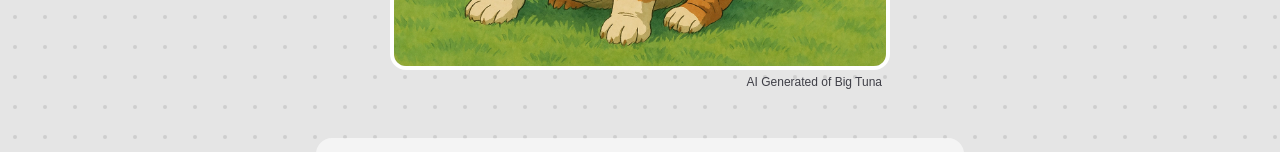
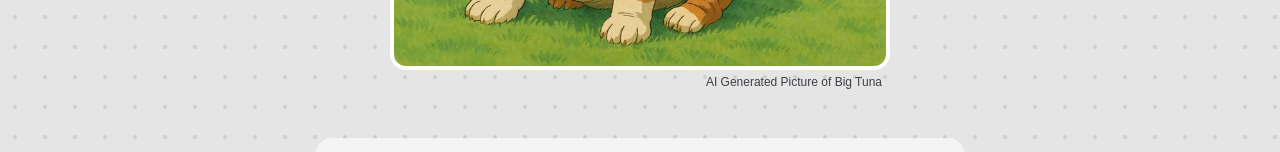
Before and after one commit to WebDevBernard/next-portfolio, a Next.js app: page / in a window 1280 px wide. Shown: the part 458-610 px from the top of the page. Built offline with nearby package versions, Linux system fonts and the light colour scheme; no server answers; a web font is replaced by a local one.

Commit message:
add caption

```diff
--- a/src/app/page.tsx
+++ b/src/app/page.tsx
@@ -36,7 +36,7 @@ export default function Page() {
       <div>
         <Avatar />
         <p className="flex justify-end px-2 pt-1 text-xs">
-          AI Generated of Big Tuna
+          AI Generated Picture of Big Tuna
         </p>
       </div>
 
```
